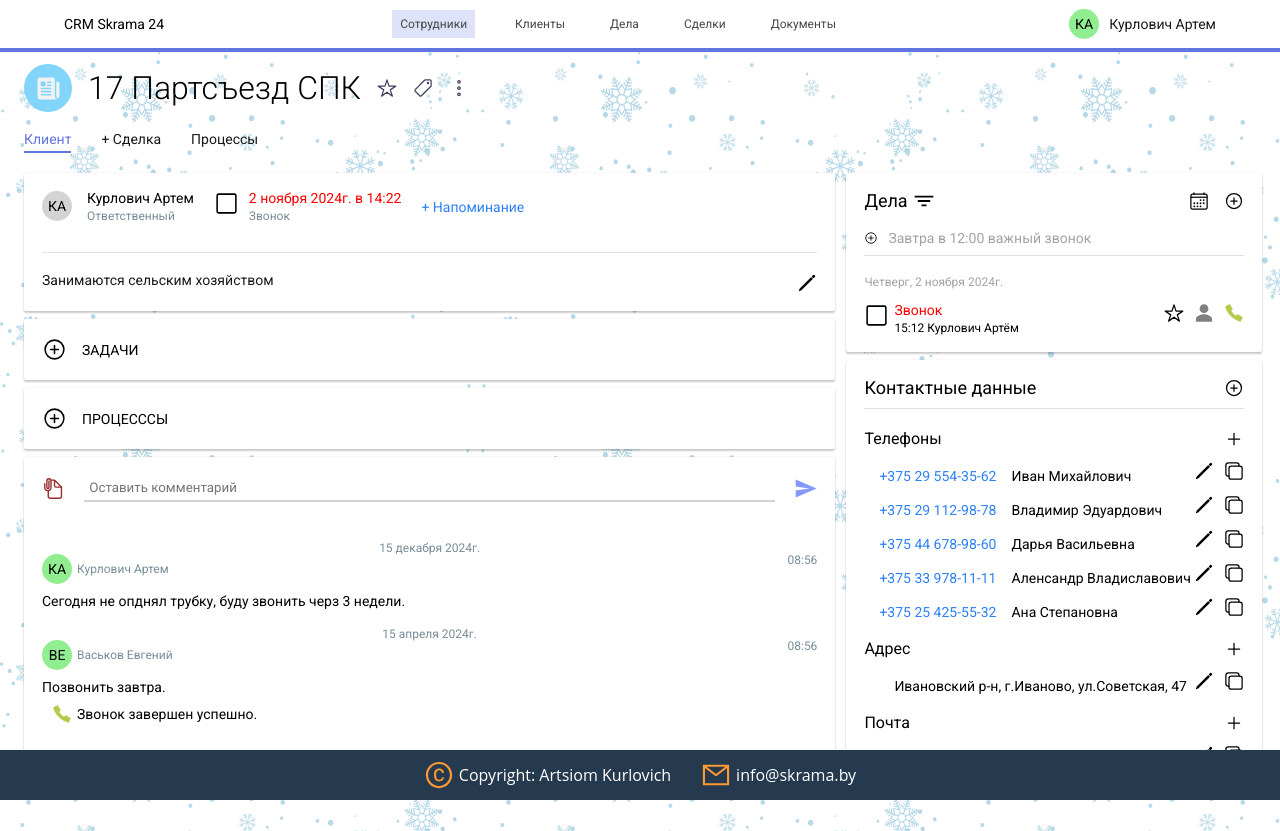
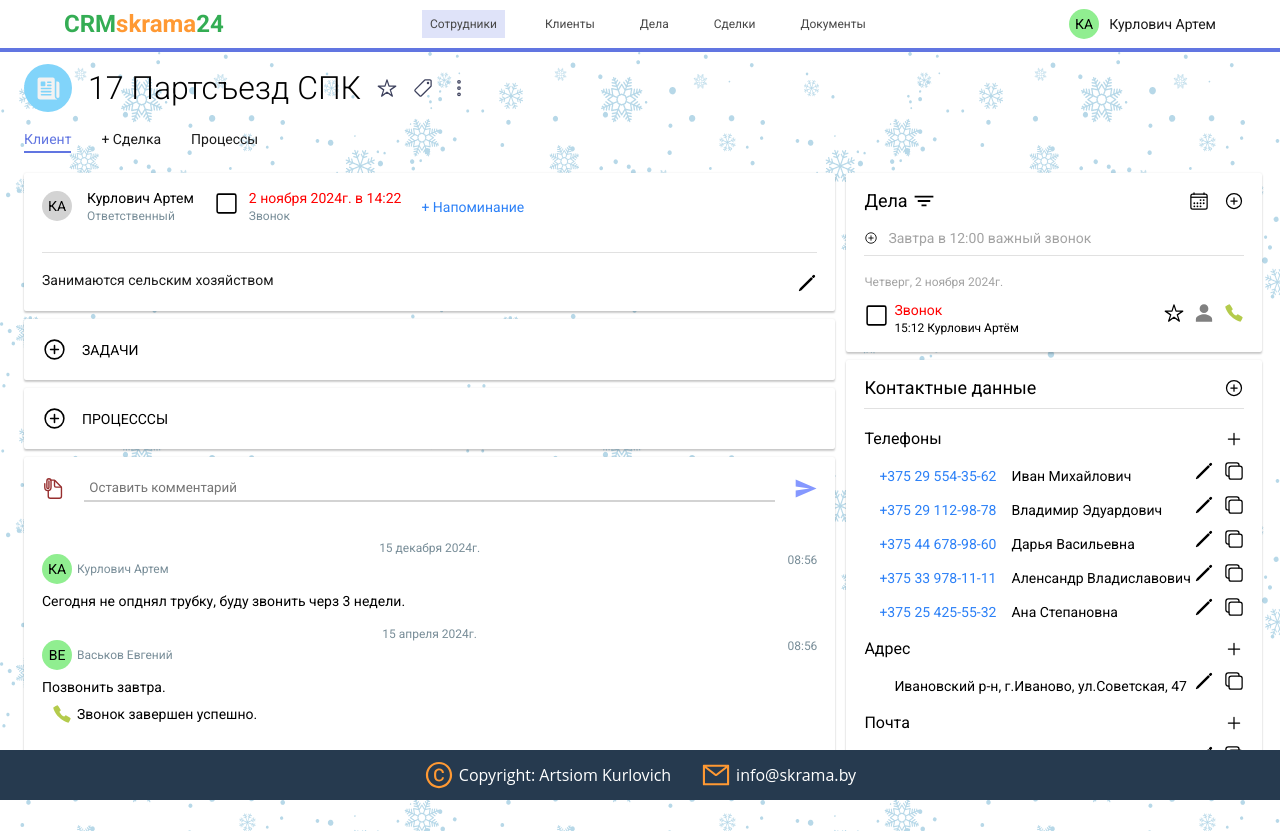
Before and after one commit to akurlovich/CRM-client, a React (Create React App) app: page / in a window 1280 px wide. Built offline with nearby package versions, Linux system fonts and the light colour scheme; no server answers.

Commit message:
feat: logo layout

```diff
--- a/src/components/Header/Header.tsx
+++ b/src/components/Header/Header.tsx
@@ -9,7 +9,9 @@ export const Header: FC = () => {
       <div className="header__wrapper">
         <div className="header__logo">
           <div className="container">
-            CRM Skrama 24
+            <span>CRM</span>
+            <span>skrama</span>
+            <span>24</span>
           </div>
         </div>
         <nav className="header__nav">
--- a/src/components/Header/header.scss
+++ b/src/components/Header/header.scss
@@ -13,6 +13,24 @@
   }
 
   &__logo {
+
+    & .container {
+      text-align: center;
+      font-size: 24px;
+      font-weight: 600;
+
+      & span:nth-child(1) {
+        color: #34AD54;
+      }
+
+      & span:nth-child(2) {
+        color: #f93
+      }
+
+      & span:nth-child(3) {
+        color: #34AD54;
+      }
+    }
 
   }
 
```
